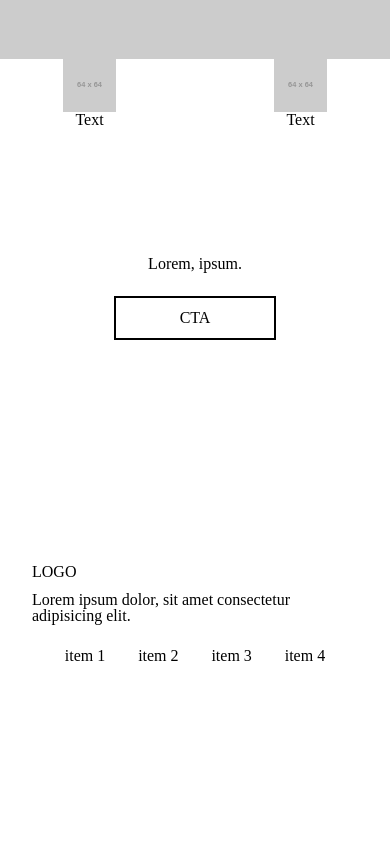
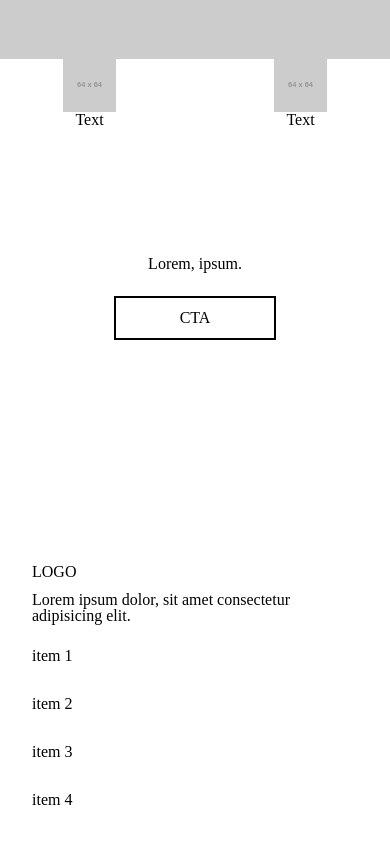
Before and after one commit to jwb094/jwbssite2403, a website: page index.html in a window 390 px wide. Shown: the part 4594-5438 px from the top of the page. Before the commit the page ends 5354 px from the top, so only its background shows below. Drawn offline with Linux system fonts and the light colour scheme; placeholder pictures from the web are drawn by us.

Commit message:
update(index.html - footer) :  minor change to component layout : mobile layout

```diff
--- a/index.html
+++ b/index.html
@@ -325,11 +325,11 @@
           <p>Lorem ipsum dolor, sit amet consectetur adipisicing <a class="#" href="#">elit.</a></p>
         </div>
         <div class="col-xs-12 col-md-8  my-auto ">
-          <ul class="flex md.flex-row justify-content-evenly ">
-            <li> item 1 </li>
-            <li> item 2</li>
-            <li> item 3</li>
-            <li> item 4</li>
+          <ul class="flex flex-col gap-32 md.flex-row justify-content-evenly ">
+            <li class=""> item 1 </li>
+            <li class=""> item 2</li>
+            <li class=""> item 3</li>
+            <li class=""> item 4</li>
           </ul>
         </div>
       </div>
```
